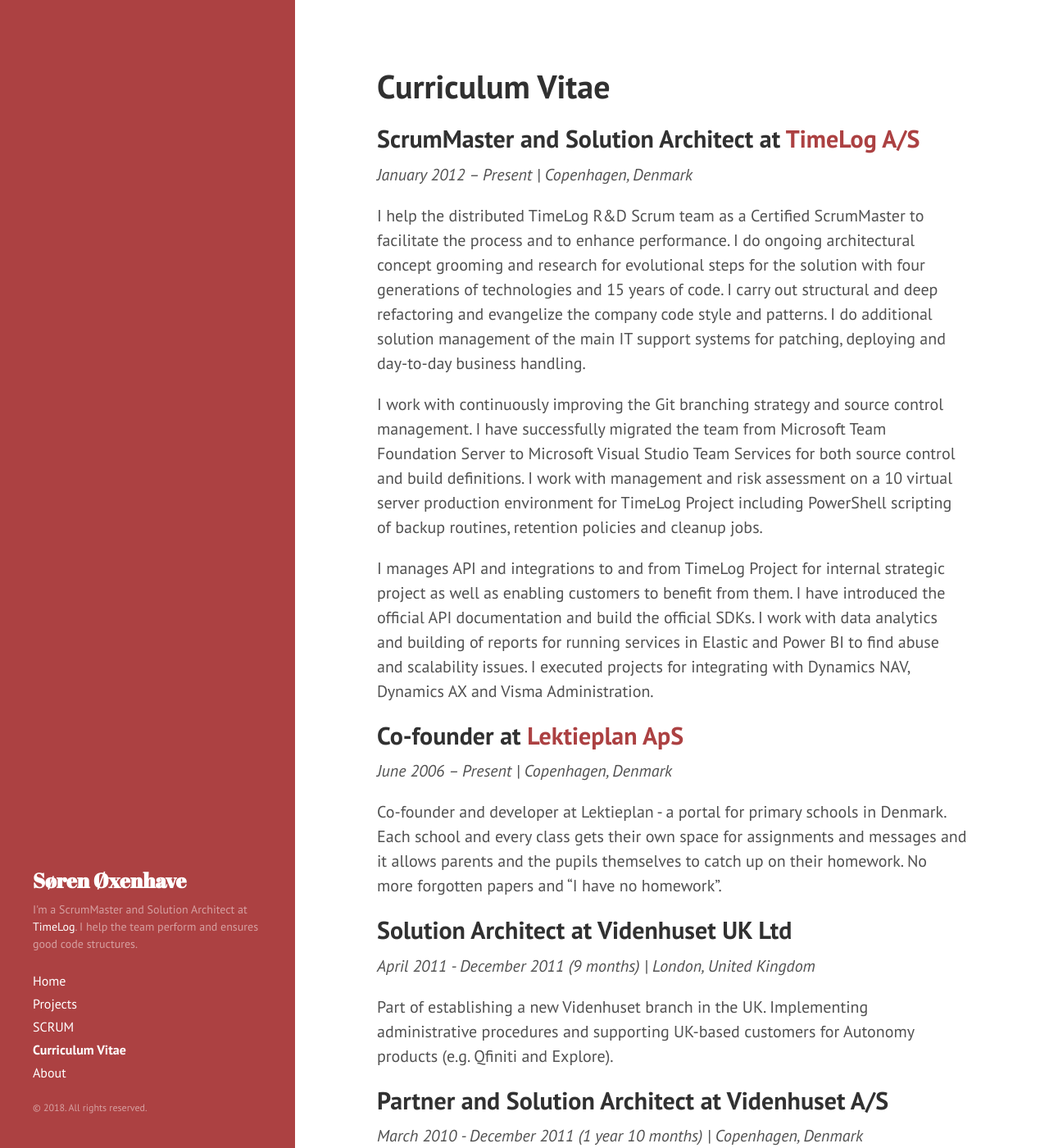
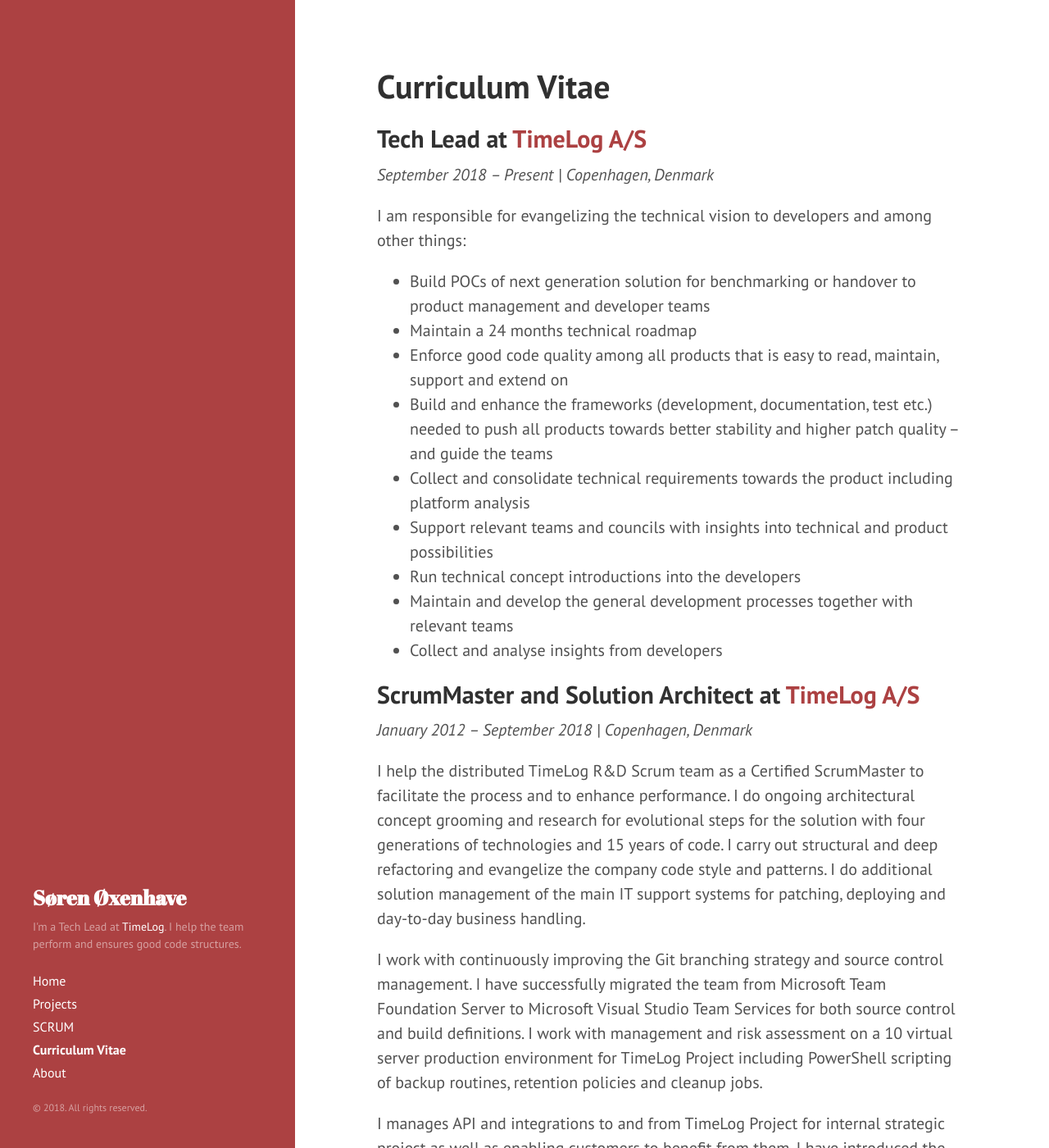
Before and after one commit to oexenhave/oexenhave, a Jekyll site: the page built from curriculum-vitae.md, in a window 1280 px wide and 1400 px high. Shown: the whole window at 82% size. Built offline with Jekyll 4.4.1, drawn with Linux system fonts in a browser that asks for light colours.

Commit message:
Fix pages referring to my old role

```diff
--- a/_config.yml
+++ b/_config.yml
@@ -6,8 +6,8 @@ permalink:           pretty
 
 # Setup
 title:               'Søren Øxenhave'
-tagline:             'ScrumMaster and Solution Architect at TimeLog'
-description:         'I''m a ScrumMaster and Solution Architect at <a href="http://www.timelog.com" target="_blank">TimeLog</a>. I help the team perform and ensures good code structures.'
+tagline:             'Tech Lead at TimeLog'
+description:         'I''m a Tech Lead at <a href="http://www.timelog.com" target="_blank">TimeLog</a>. I help the team perform and ensures good code structures.'
 url:                 http://www.oexenhave.dk
 baseurl:             '/'
 paginate:            5
--- a/curriculum-vitae.md
+++ b/curriculum-vitae.md
@@ -4,9 +4,24 @@ title: Curriculum Vitae
 sortorder: 60
 ---
 
+## Tech Lead at [TimeLog A/S](http://www.timelog.dk)
+
+*September 2018 – Present \| Copenhagen, Denmark*
+
+I am responsible for evangelizing the technical vision to developers and among other things:
+- Build POCs of next generation solution for benchmarking or handover to product management and developer teams
+- Maintain a 24 months technical roadmap
+- Enforce good code quality among all products that is easy to read, maintain, support and extend on
+- Build and enhance the frameworks (development, documentation, test etc.) needed to push all products towards better stability and higher patch quality – and guide the teams
+- Collect and consolidate technical requirements towards the product including platform analysis
+- Support relevant teams and councils with insights into technical and product possibilities
+- Run technical concept introductions into the developers
+- Maintain and develop the general development processes together with relevant teams
+- Collect and analyse insights from developers
+
 ## ScrumMaster and Solution Architect at [TimeLog A/S](http://www.timelog.dk)
 
-*January 2012 – Present \| Copenhagen, Denmark*
+*January 2012 – September 2018 \| Copenhagen, Denmark*
 
 I help the distributed TimeLog R&D Scrum team as a Certified ScrumMaster to facilitate the process and to enhance performance. I do ongoing architectural concept grooming and research for evolutional steps for the solution with four generations of technologies and 15 years of code. I carry out structural and deep refactoring and evangelize the company code style and patterns. I do additional solution management of the main IT support systems for patching, deploying and day-to-day business handling.
 
@@ -14,7 +29,7 @@ I work with continuously improving the Git branching strategy and source control
 
 I manages API and integrations to and from TimeLog Project for internal strategic project as well as enabling customers to benefit from them. I have introduced the official API documentation and build the official SDKs. I work with data analytics and building of reports for running services in Elastic and Power BI to find abuse and scalability issues. I executed projects for integrating with Dynamics NAV, Dynamics AX and Visma Administration.
 
-## Co-founder at [Lektieplan ApS](http://www.lektieplan.dk)
+## Co-founder at [Lektieplan](http://www.lektieplan.dk)
 
 *June 2006 – Present \| Copenhagen, Denmark*
 
```
